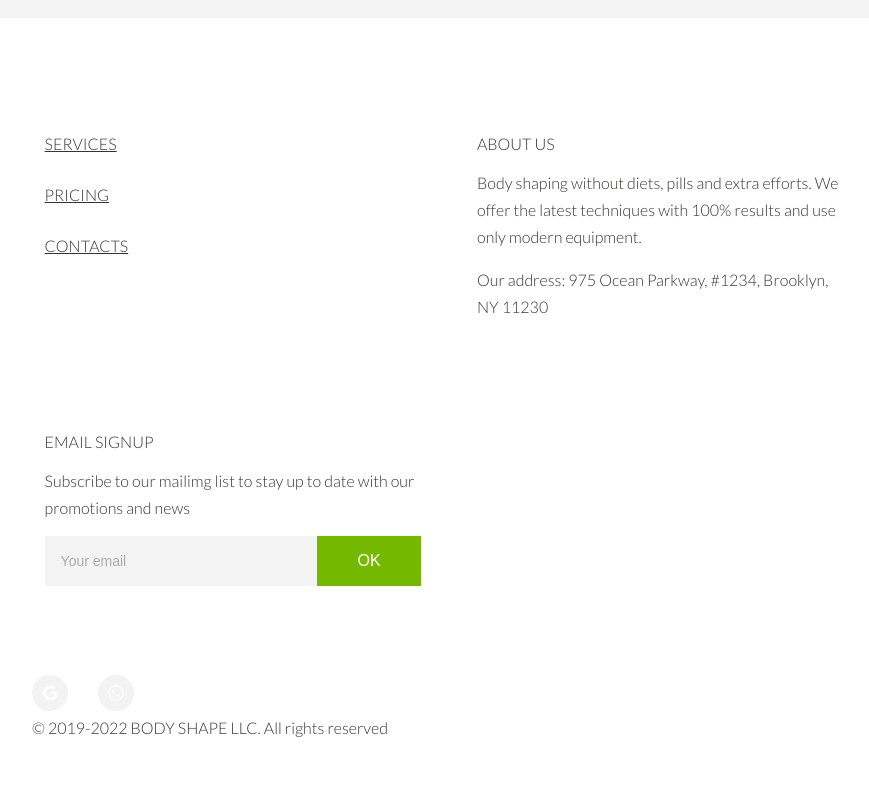
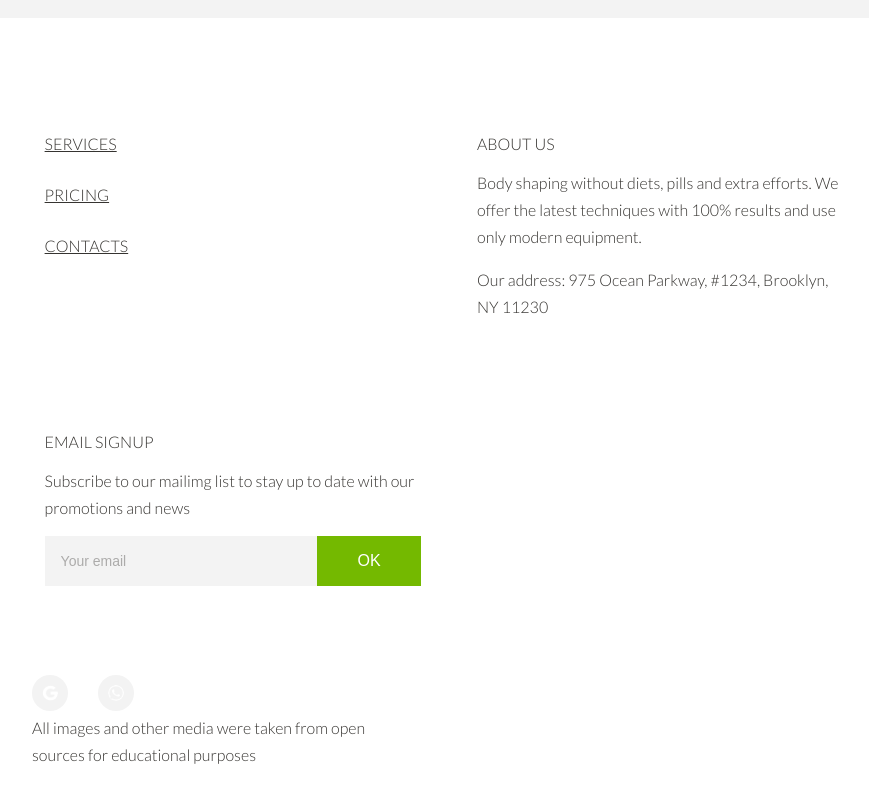
Before and after one commit to SharinLana/react-body-shape-website, a React (Create React App) app: page / in a window 1280 px wide. Shown: the part 3884-4684 px from the top of the page, without its empty margins (173-1042 px from the left). Built offline with nearby package versions, Linux system fonts and the light colour scheme.

Commit message:
Update HomeFooter.js

```diff
--- a/src/HomeFooter.js
+++ b/src/HomeFooter.js
@@ -69,7 +69,7 @@ function HomeFooter() {
                     <a href='#'><img className='HomeFooter-icon' src={googleIcon} alt='google icon'/></a>
                     <a href='#'><img className='HomeFooter-icon' src={whatsAppIcon} alt='whatsapp icon'/></a>
                 </div>
-                <p className='HomeFooter-par'>© 2019-2022 BODY SHAPE LLC. All rights reserved</p>
+                <p className='HomeFooter-par'>All images and other media were taken from open sources for educational purposes</p>
             </div>
         </div>
 
@@ -79,7 +79,7 @@ function HomeFooter() {
                     <a href='#'><img className='HomeFooter-icon' src={googleIcon} alt='google icon'/></a>
                     <a href='#'><img className='HomeFooter-icon' src={whatsAppIcon} alt='whatsapp icon'/></a>
                 </div>
-                <p className='HomeFooter-par'>© 2019-2022 BODY SHAPE LLC. All rights reserved</p>
+                <p className='HomeFooter-par'>All images and other media were taken from open sources for educational purposes</p>
             </div>
         </div>
     </div>
```
